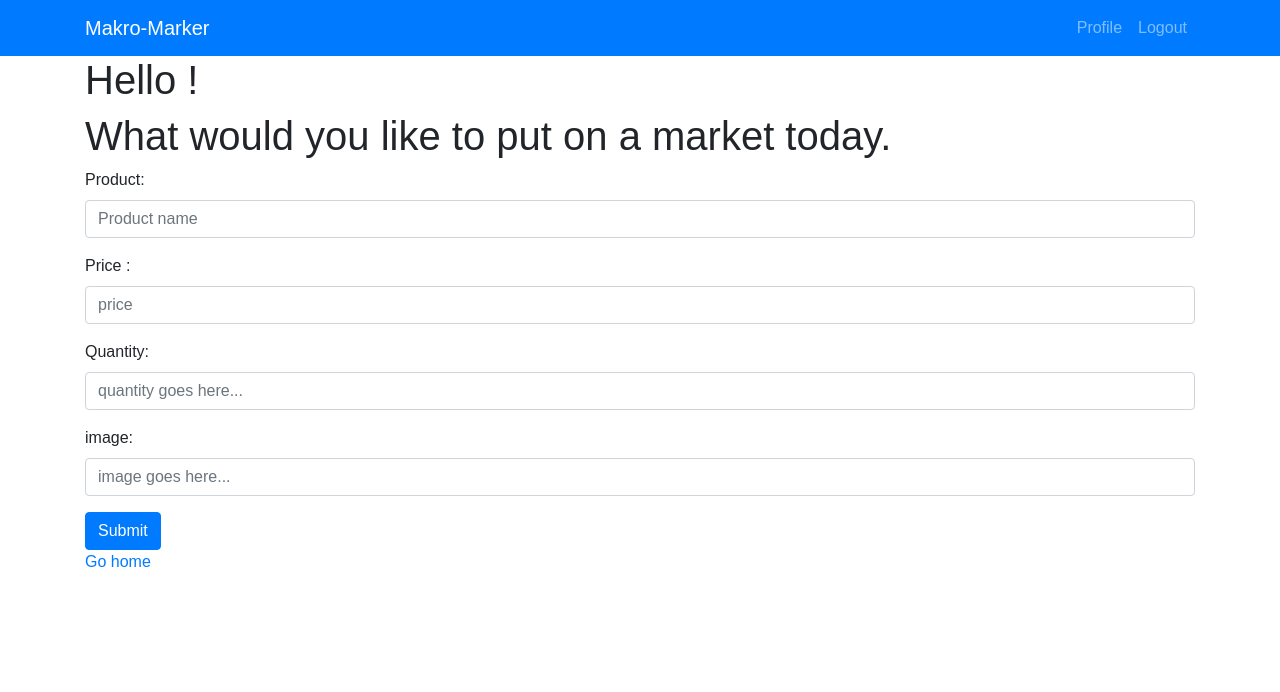
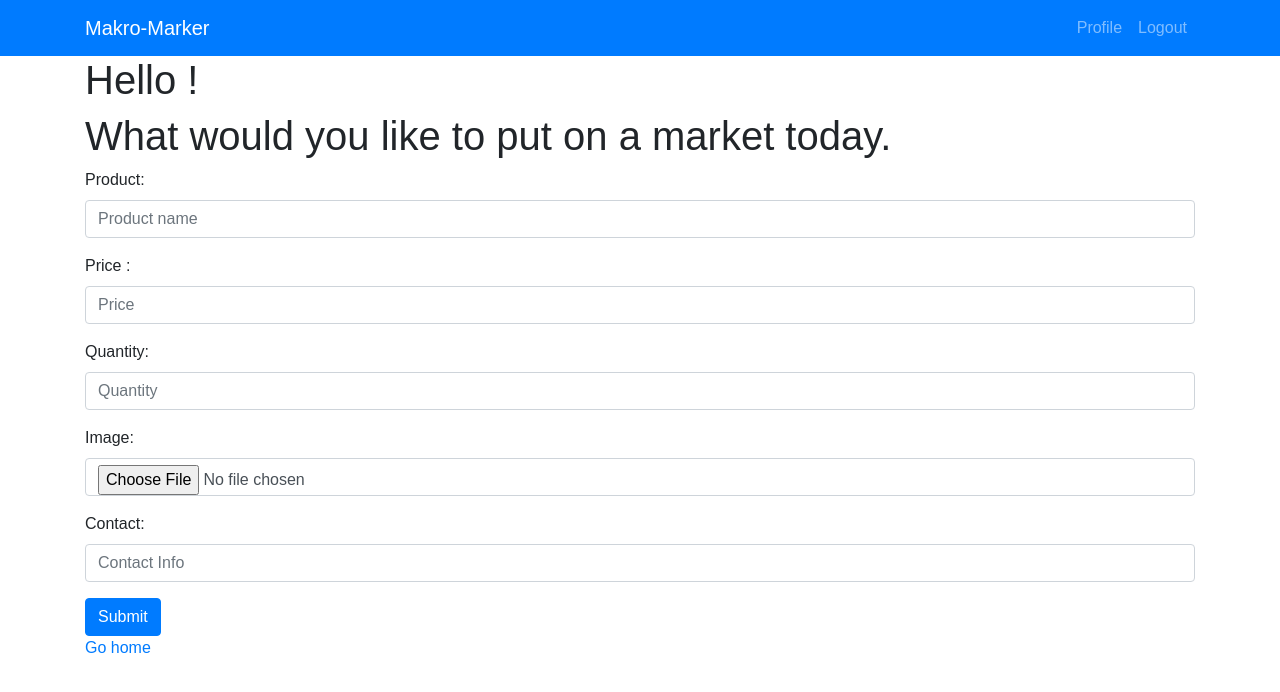
Before and after one commit to OKOJ/Final-Project, a React (Create React App) app in the folder client/: page /profile in a window 1280 px wide. Shown: the top 692 px of the page. Built offline with nearby package versions, Linux system fonts and the light colour scheme; no server answers; sample sign-in values are in the browser's storage.

Commit message:
add contact

```diff
--- a/client/src/App.css
+++ b/client/src/App.css
@@ -1,4 +1,4 @@
-/* .App {
+.App {
   text-align: center;
 }
 
@@ -8,8 +8,10 @@
 }
 
 .App-header {
-  background-color: #222;
-  height: 150px;
+  background-image: url(https://roamnewroads.ca/wp-content/uploads/2015/09/shutterstock_158785211-1050x700.jpg);
+  background-size: cover;
+  background-repeat: no-repeat;
+  height: 300px;
   padding: 20px;
   color: black;
 }
@@ -19,6 +21,11 @@
 }
 
 @keyframes App-logo-spin {
-  from { transform: rotate(0deg); }
-  to { transform: rotate(360deg); }
-} */
+  from {
+    transform: rotate(0deg);
+  }
+
+  to {
+    transform: rotate(360deg);
+  }
+}
--- a/client/src/App.js
+++ b/client/src/App.js
@@ -2,13 +2,12 @@ import React, { Component } from 'react';
 //import logo from './logo.svg';
 import './App.css';
 import AuthService from './components/AuthService';
-import withAuth from './components/withAuth';
-import Hero from './components/Hero'
+//import withAuth from './components/withAuth';
+//import Hero from './components/Hero'
 
 const Auth = new AuthService();
 
 class App extends Component {
-
 
   handleLogout = () => {
     Auth.logout();
@@ -23,10 +22,12 @@ class App extends Component {
     console.log(process.env.REACT_APP_SECRET_CODE);
     return (
       <div>
-      <Hero />
+      {/* <Hero /> */}
       <div className="App">
         <div className="App-header">
-          <h2>Welcome {this.props.user.email}</h2>
+          <h2>Welcome
+          {/* {this.props.user.email} */}
+          </h2>
         </div>
         <p className="App-intro">
           <button type="button" className="btn btn-primary" onClick={this.goToEditProfile}>Go to Profile</button>
@@ -38,5 +39,5 @@ class App extends Component {
   }
 }
 
-export default withAuth(App);
-//export default App;
+//export default withAuth(App);
+export default App;
--- a/client/src/pages/Profile.js
+++ b/client/src/pages/Profile.js
@@ -23,12 +23,14 @@ class Profile extends Component {
     event.preventDefault();
     API.postProduct(this.state.product, this.state.price, this.state.quantity, this.state.image)
     .then( res => {
-      console.log(res)
+      console.log(res);
+      document.getElementById("vendors-form").reset();
     })
     .catch(err => alert(err));
   };
 
   componentDidMount() {
+    console.log(this.props)
     API.getUser(this.props.user.id).then(res => {
       this.setState({
         username: res.data.username,
@@ -45,7 +47,7 @@ class Profile extends Component {
         {/* <p>Username: {this.state.username}</p>
         <p>Email: {this.state.email}</p> */}
         {/* <Vendor /> */}
-        <form onSubmit={this.handleFormSubmit}>
+        <form id="vendors-form" onSubmit={this.handleFormSubmit}>
           <div className="form-group">
             <label htmlFor="product">Product:</label>
             <input className="form-control"
@@ -58,28 +60,37 @@ class Profile extends Component {
           <div className="form-group">
             <label htmlFor="price">Price :</label>
             <input className="form-control"
-                   placeholder="price "
+                   placeholder="Price "
                    name="price"
-                   type="price"
+                   type="text"
                    id="price"
                    onChange={this.handleChange}/>
           </div>
           <div className="form-group">
             <label htmlFor="quantity">Quantity:</label>
             <input className="form-control"
-                   placeholder="quantity goes here..."
+                   placeholder="Quantity"
                    name="quantity"
-                   type="quantity"
+                   type="text"
                    id="quantity"
                    onChange={this.handleChange}/>
           </div>
           <div className="form-group">
-            <label htmlFor="image">image:</label>
+            <label htmlFor="image">Image:</label>
             <input className="form-control"
-                   placeholder="image goes here..."
+                   placeholder="Image goes here..."
                    name="image"
+                   type="file"
+                   id="image"
+                   onChange={this.handleChange}/>
+          </div>
+          <div className="form-group">
+            <label htmlFor="contact">Contact:</label>
+            <input className="form-control"
+                   placeholder="Contact Info"
+                   name="contact"
                    type="text"
-                   id="image"
+                   id="contact"
                    onChange={this.handleChange}/>
           </div>
           <button type="submit" className="btn btn-primary">Submit</button>
```
Also changed, not shown: 2 other files (tests, documents, lock files or other folders).
